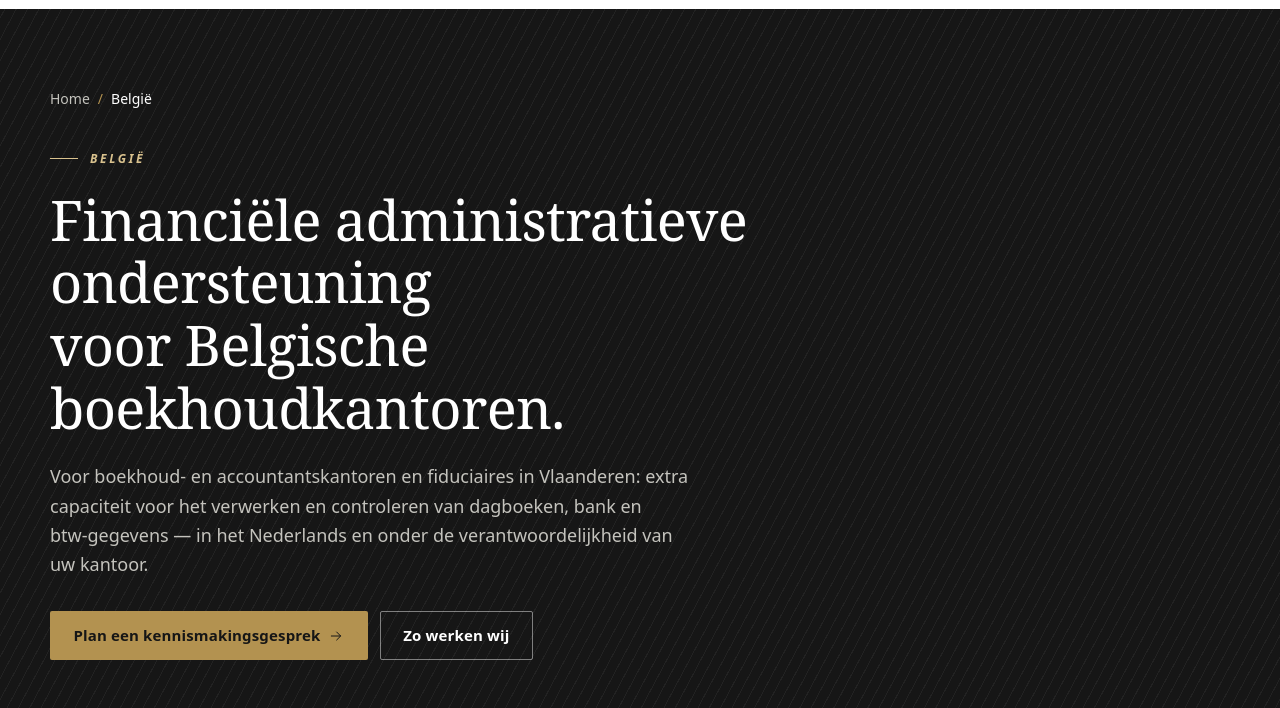
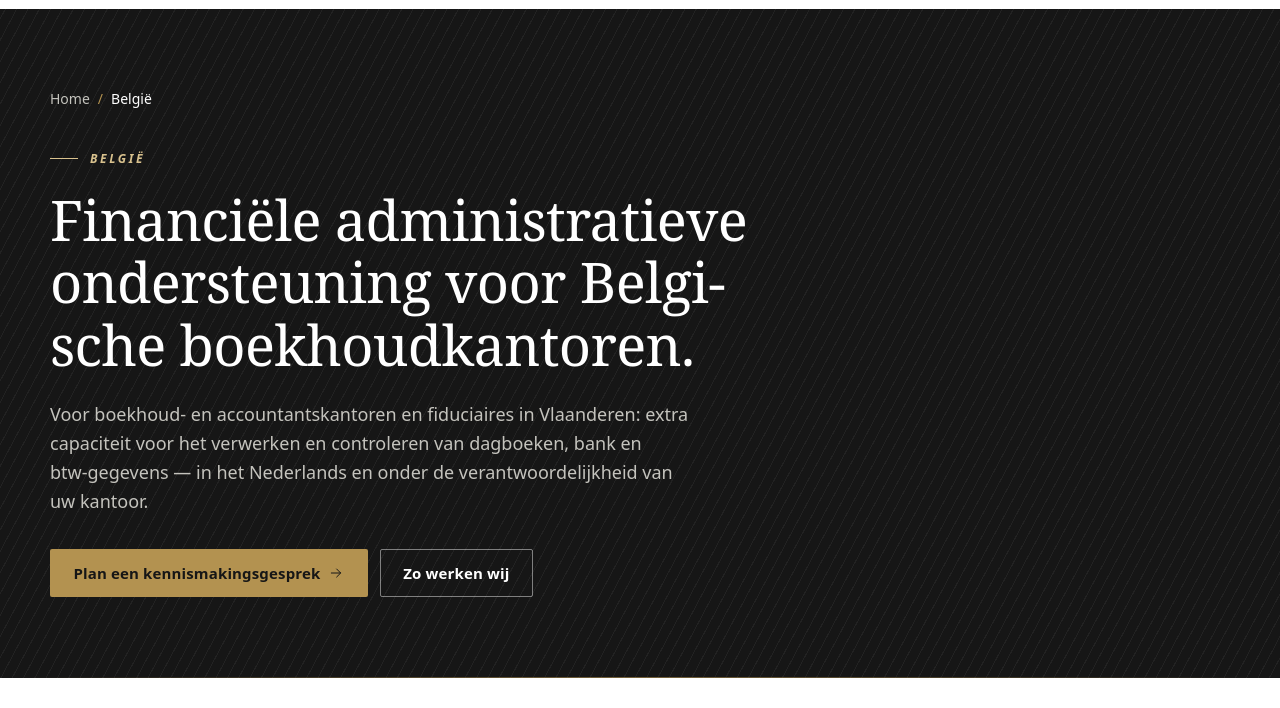
Before and after one commit to johnlukems-cpu/john-lke-management--solutions, an Astro site: page /belgie in a window 1280 px wide. Shown: the part 92-800 px from the top of the page. Built offline with nearby package versions, Linux system fonts and the light colour scheme; Astro itself is replaced by a stand-in of ours.

Commit message:
Lange woorden in koppen afbreken op smalle schermen (320 px)
Co-Authored-By: Claude Opus 5.5 <noreply@anthropic.com>
Claude-Session: https://claude.ai/code/session_01Waf91nw1C4fCEQuZHod4BL

```diff
--- a/src/styles/global.css
+++ b/src/styles/global.css
@@ -126,6 +126,14 @@
   .section {
     padding-block: var(--section-space);
   }
+  /* Lange Nederlandse samenstellingen in koppen netjes afbreken op smalle schermen */
+  h1,
+  h2,
+  h3 {
+    overflow-wrap: anywhere;
+    hyphens: auto;
+  }
+
   /* Compacte sectie (korte toelichtingen, afbakening) */
   .section-tight {
     padding-block: calc(var(--section-space) * 0.6);
```
